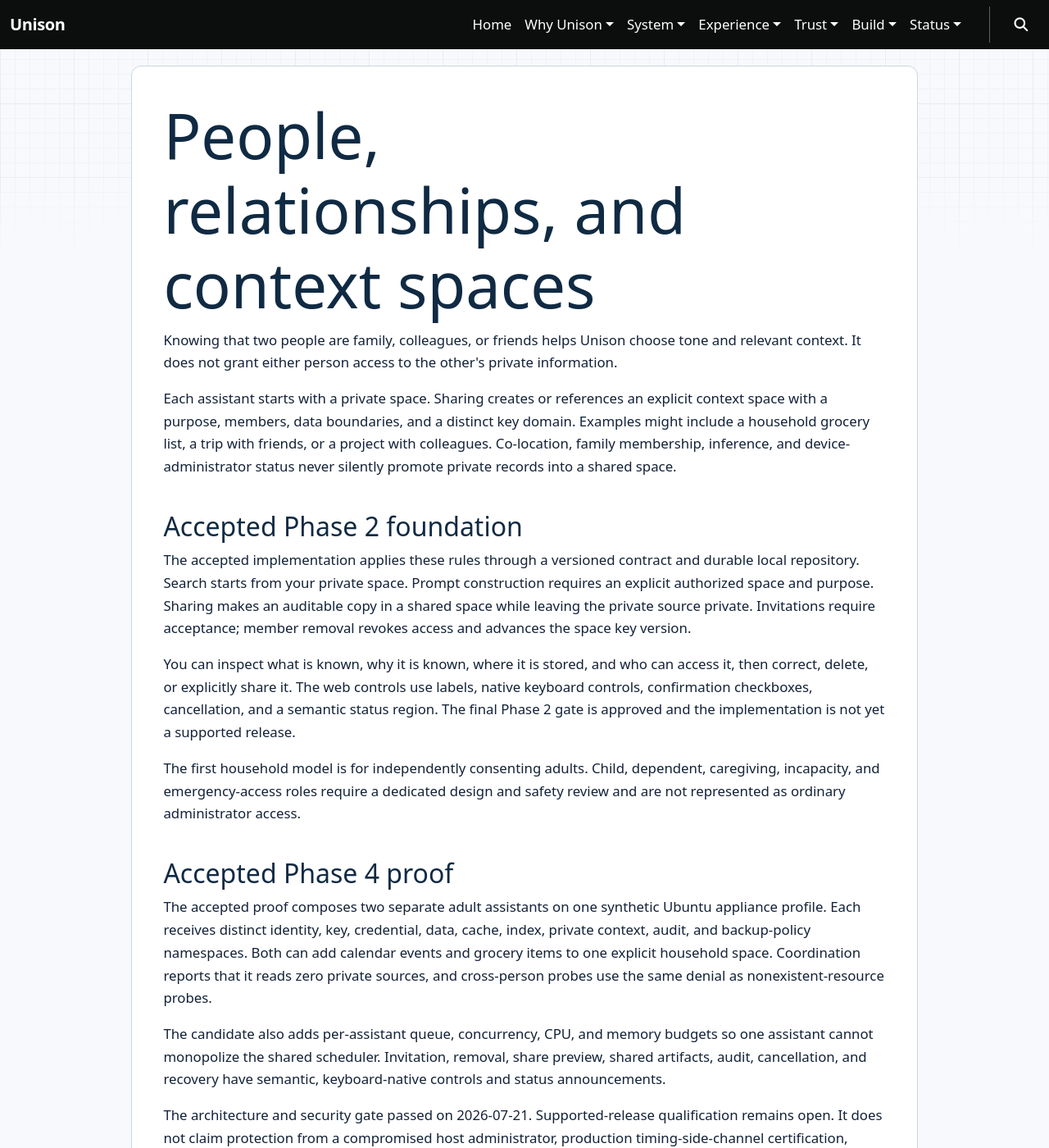
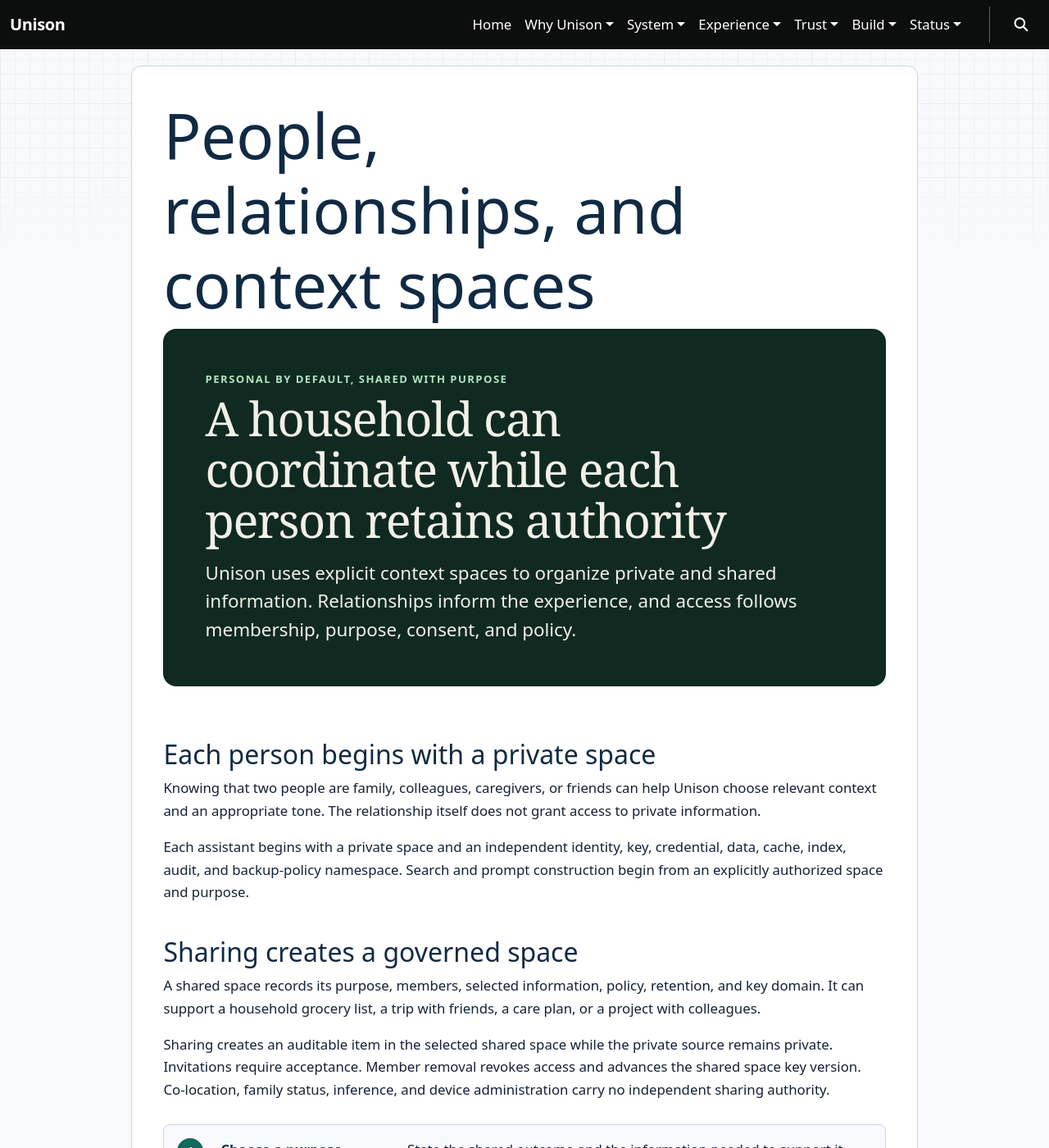
Before and after one commit to project-unisonOS/project-unisonos.github.io, an MkDocs documentation site: the page built from docs/household-context-spaces.md, in a window 1280 px wide and 1400 px high. Shown: the whole window at 82% size. Built offline with MkDocs 1.6.1, drawn with Linux system fonts in a browser that asks for light colours; nearby versions of some CDN libraries; some of the changed text lies outside the part shown.

Commit message:
docs: refresh governed context and trust guidance

```diff
--- a/docs/household-context-spaces.md
+++ b/docs/household-context-spaces.md
@@ -1,50 +1,67 @@
 # People, relationships, and context spaces
 
-Knowing that two people are family, colleagues, or friends helps Unison choose
-tone and relevant context. It does not grant either person access to the other's
-private information.
+<section class="story-hero" aria-labelledby="context-introduction">
+  <p class="story-kicker">Personal by default, shared with purpose</p>
+  <h2 id="context-introduction">A household can coordinate while each person retains authority</h2>
+  <p class="story-lead">Unison uses explicit context spaces to organize private and shared information. Relationships inform the experience, and access follows membership, purpose, consent, and policy.</p>
+</section>
 
-Each assistant starts with a private space. Sharing creates or references an
-explicit context space with a purpose, members, data boundaries, and a distinct
-key domain. Examples might include a household grocery list, a trip with friends,
-or a project with colleagues. Co-location, family membership, inference, and
-device-administrator status never silently promote private records into a shared
-space.
+## Each person begins with a private space
 
-## Accepted Phase 2 foundation
+Knowing that two people are family, colleagues, caregivers, or friends can help
+Unison choose relevant context and an appropriate tone. The relationship itself
+does not grant access to private information.
 
-The accepted implementation applies these rules through a versioned contract and durable
-local repository. Search starts from your private space. Prompt construction
-requires an explicit authorized space and purpose. Sharing makes an auditable copy
-in a shared space while leaving the private source private. Invitations require
-acceptance; member removal revokes access and advances the space key version.
+Each assistant begins with a private space and an independent identity, key,
+credential, data, cache, index, audit, and backup-policy namespace. Search and
+prompt construction begin from an explicitly authorized space and purpose.
 
-You can inspect what is known, why it is known, where it is stored, and who can
-access it, then correct, delete, or explicitly share it. The web controls use
-labels, native keyboard controls, confirmation checkboxes, cancellation, and a
-semantic status region. The final Phase 2 gate is approved and the implementation is
-not yet a supported release.
+## Sharing creates a governed space
 
-The first household model is for independently consenting adults. Child,
-dependent, caregiving, incapacity, and emergency-access roles require a dedicated
-design and safety review and are not represented as ordinary administrator access.
+A shared space records its purpose, members, selected information, policy,
+retention, and key domain. It can support a household grocery list, a trip with
+friends, a care plan, or a project with colleagues.
 
-## Accepted Phase 4 proof
+Sharing creates an auditable item in the selected shared space while the private
+source remains private. Invitations require acceptance. Member removal revokes
+access and advances the shared space key version. Co-location, family status,
+inference, and device administration carry no independent sharing authority.
 
-The accepted proof composes two separate adult assistants on one synthetic
-Ubuntu appliance profile. Each receives distinct identity, key, credential, data,
-cache, index, private context, audit, and backup-policy namespaces. Both can add
-calendar events and grocery items to one explicit household space. Coordination
-reports that it reads zero private sources, and cross-person probes use the same
-denial as nonexistent-resource probes.
+<ol class="system-flow trust-flow">
+  <li><strong>Choose a purpose</strong><span>State the shared outcome and the information needed to support it.</span></li>
+  <li><strong>Select people</strong><span>Identify proposed members and collect the consent required by policy.</span></li>
+  <li><strong>Preview information</strong><span>Review the exact items, fields, retention, and available alternatives.</span></li>
+  <li><strong>Create or update the space</strong><span>Apply membership, keys, policy, and scoped copies through the owning services.</span></li>
+  <li><strong>Keep control visible</strong><span>Support inspection, correction, revocation, deletion, cancellation, and recovery through every native experience.</span></li>
+</ol>
 
-The candidate also adds per-assistant queue, concurrency, CPU, and memory budgets
-so one assistant cannot monopolize the shared scheduler. Invitation, removal,
-share preview, shared artifacts, audit, cancellation, and recovery have semantic,
-keyboard-native controls and status announcements.
+## Shared work preserves personal privacy
 
-The architecture and security gate passed on 2026-07-21. Supported-release
-qualification remains open.
-It does not claim protection from a compromised host administrator, production
-timing-side-channel certification, child/caregiving models, remote channels, or
-provider-blind backup.
+Two adults can contribute calendar events or grocery items to one household
+space. Coordination reads the shared records needed for that intent and reports
+which sources contributed. Private records remain independently governed.
+Cross-person probes receive the same response as requests for resources that do
+not exist, reducing information leakage.
+
+Per-assistant queue, concurrency, CPU, and memory budgets help the shared node
+serve multiple people without allowing one workload to monopolize the
+scheduler.
+
+## Roles that need dedicated care
+
+The first implemented household model covers independently consenting adults.
+Child, dependent, caregiving, incapacity, delegated authority, and emergency
+access require role-specific policy, safety review, revocation, and recovery.
+They will enter supported profiles only after that work receives appropriate
+technical, domain, physical, and participatory evidence.
+
+<aside class="evidence-band" aria-label="Context-space evidence">
+  <p><strong>Implemented:</strong> Versioned contracts and synthetic appliance tests cover private and shared spaces, invitation and removal, key-version changes, scoped sharing, person isolation, resource budgets, audit, cancellation, and recovery.</p>
+  <p><strong>Being proven:</strong> Supported appliance profiles, timing analysis, representative native modalities, and participatory household evaluation require additional evidence.</p>
+  <p><strong>Envisioned:</strong> Qualified child, dependent, caregiving, incapacity, and emergency-access roles remain future design programs.</p>
+</aside>
+
+<nav class="next-path" aria-label="Continue exploring governed context">
+  <a href="../taxonomy-evolution/"><strong>See how organization evolves</strong><span>Follow usage patterns into person-reviewed taxonomy proposals.</span></a>
+  <a href="../privacy-security/"><strong>Review privacy and security</strong><span>Understand the layered controls protecting people, context, and recovery.</span></a>
+</nav>
```
Also changed, not shown: docs/privacy-security.md (+6 -6 lines), docs/taxonomy-evolution.md (+8 -8 lines), docs/trust-decisions.md (+40 -32 lines).
